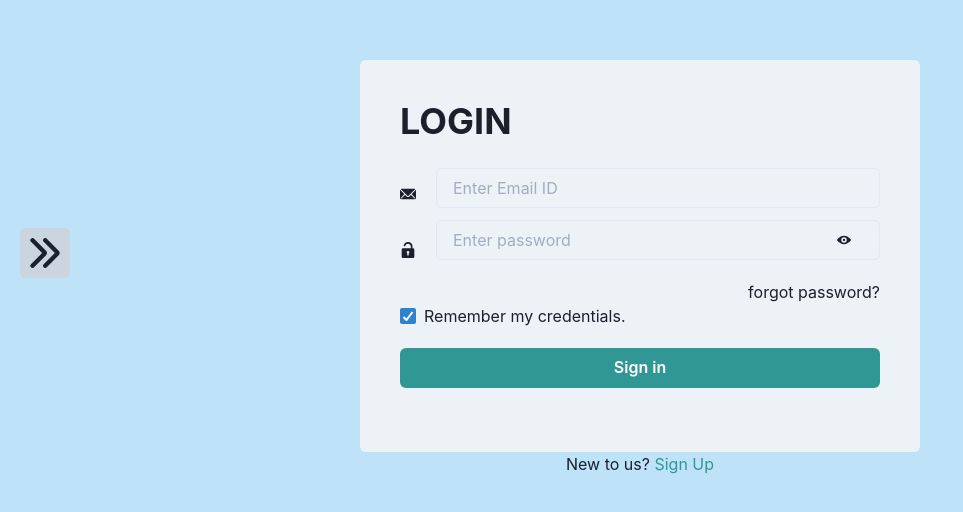
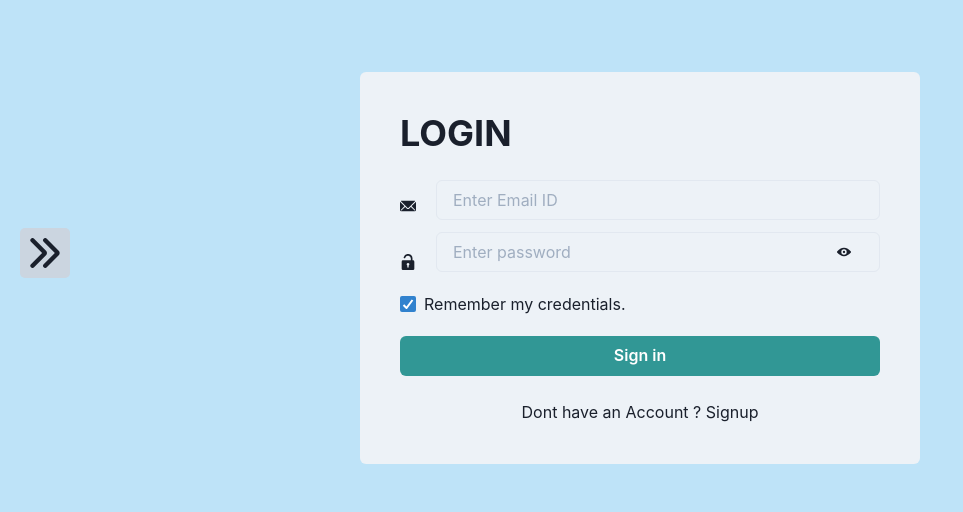
Before and after one commit to gokhalevedant06/TopicHub, a React (Create React App) app in the folder client/: page /student/Login in a window 1280 px wide. Shown: the part 132-644 px from the top of the page, without its empty margins (0-963 px from the left). Built offline with nearby package versions, Linux system fonts and the light colour scheme.

Commit message:
Fixed Login and Signup components

```diff
--- a/client/src/components/Login.js
+++ b/client/src/components/Login.js
@@ -1,66 +1,92 @@
-import React from 'react'
+import React from "react";
 import {
-  Box, Flex, Heading, Input, Button, useColorMode, useColorModeValue, Checkbox,
-   Link, InputGroup,  InputRightElement,
-} from '@chakra-ui/react'
-import { EmailIcon, UnlockIcon, ViewIcon, ViewOffIcon } from '@chakra-ui/icons'
+  Box,
+  Flex,
+  Heading,
+  Input,
+  Button,
+  useColorMode,
+  useColorModeValue,
+  Checkbox,
+  InputGroup,
+  Text,
+  InputRightElement,
+} from "@chakra-ui/react";
+import { Link } from "react-router-dom";
+import { EmailIcon, UnlockIcon, ViewIcon, ViewOffIcon } from "@chakra-ui/icons";
 import { useState } from "react";
 
 const Login = () => {
-  const [show, setShow] = React.useState(false)
-  const handleClick = () => setShow(!show)
+  const [show, setShow] = React.useState(false);
+  const handleClick = () => setShow(!show);
   const { colorMode, toggleColorMode } = useColorMode();
   const [showPassword, setShowPassword] = useState(false);
   const formBackground = useColorModeValue("gray.100", "gray.700");
   const pageBackground = useColorModeValue("blue.100", "gray.600");
   return (
-
-    <Flex background={pageBackground} direction="column" height="100vh" alignItems='center' justifyContent='center'>
-      <Flex width="70vh" direction="column" background={formBackground} p={10} rounded={6}>
+    <Flex
+      background={pageBackground}
+      direction="column"
+      height="100vh"
+      alignItems="center"
+      justifyContent="center"
+    >
+      <Flex
+        width="70vh"
+        direction="column"
+        background={formBackground}
+        p={10}
+        rounded={6}
+      >
         <Heading mb={6}> LOGIN</Heading>
 
         {/* Email Input */}
-        <Flex alignItems='center'  >
+        <Flex alignItems="center">
           <EmailIcon />
-          <Input ml={5} placeholder="Enter Email ID" varient="filled" mb={3} type="email" />
+          <Input
+            ml={5}
+            placeholder="Enter Email ID"
+            varient="filled"
+            mb={3}
+            type="email"
+          />
         </Flex>
 
-        <Flex alignItems='center'>
+        <Flex alignItems="center">
           <UnlockIcon />
-          <InputGroup size='md'>
+          <InputGroup size="md">
             {/* Password Input */}
-            <Input ml={5} mb={5}
-              pr='4.5rem'
-              type={show ? 'text' : 'password'}
-              placeholder='Enter password'
+            <Input
+              ml={5}
+              mb={5}
+              pr="4.5rem"
+              type={show ? "text" : "password"}
+              placeholder="Enter password"
             />
-            <InputRightElement width='4.5rem'>
-              <Button h='1.75rem' size='sm' onClick={handleClick}>
+            <InputRightElement width="4.5rem">
+              <Button h="1.75rem" size="sm" onClick={handleClick}>
                 {show ? <ViewOffIcon /> : <ViewIcon />}
               </Button>
             </InputRightElement>
           </InputGroup>
         </Flex>
 
-        <Link href='https://chakra-ui.com' textAlign="right">forgot password?</Link>
+        <Checkbox defaultChecked mb={5}>
+          Remember my credentials.
+        </Checkbox>
 
-        <Checkbox defaultChecked mb={5}>Remember my credentials.</Checkbox>
+        <Button mb={6} colorScheme="teal">
+          Sign in
+        </Button>
 
-        <Button mb={6} colorScheme='teal'>Sign in</Button>
+        <Box textAlign={"center"}>
+            <Link to="/teacher/Signup" colorScheme={"teal"}>
+            Dont have an Account ? Signup
+            </Link>
+        </Box>
+      </Flex>
+    </Flex>
+  );
+};
 
-
-      </Flex>
-
-      <Box>
-        New to us?{" "}
-        <Link color="teal.500" href="http://localhost:3000/teacher/Signup">
-          Sign Up
-        </Link>
-      </Box>
-
-    </Flex>
-  )
-}
-
-
-export default Login
+export default Login;
--- a/client/src/components/Signup.js
+++ b/client/src/components/Signup.js
@@ -1,13 +1,13 @@
 import React from 'react'
 import {
-  Box, Flex, Heading, Input, Button, useColorMode, useColorModeValue,
-   Link, InputGroup,  InputRightElement} from '@chakra-ui/react'
-import { EmailIcon, UnlockIcon, InfoIcon, PhoneIcon,SunIcon,MoonIcon,ViewIcon,ViewOffIcon} from '@chakra-ui/icons'
+  Box, Flex, Heading, Input, Button, useColorModeValue,
+   InputGroup,  InputRightElement} from '@chakra-ui/react'
+import { EmailIcon, UnlockIcon, InfoIcon, PhoneIcon,ViewIcon,ViewOffIcon} from '@chakra-ui/icons'
+import { Link } from "react-router-dom";
 
 const Signup = () => {
   const [show, setShow] = React.useState(false)
   const handleClick = () => setShow(!show)
-  const { colorMode, toggleColorMode } = useColorMode();
   const formBackground = useColorModeValue("gray.100", "gray.700");
   const pageBackground = useColorModeValue("blue.100", "gray.600");
   return (
@@ -48,17 +48,12 @@ const Signup = () => {
 
         <Button mb={6} colorScheme='teal'>Sign in</Button>
 
-        <Button w={10} colorScheme='red' onClick={toggleColorMode}>
-        {colorMode === 'light' ? <MoonIcon/> : <SunIcon />}</Button>
-
+        <Box textAlign={"center"}>
+            <Link to="/student/Login" colorScheme={"teal"}>
+            Already a User ? Login
+            </Link>
+        </Box>
       </Flex>
-
-      <Box>
-        Already Signed Up?{" "}
-        <Link color="teal.500" href="http://localhost:3000/teacher/Login">
-          Login
-        </Link>
-      </Box>
 
     </Flex>
   )
```
